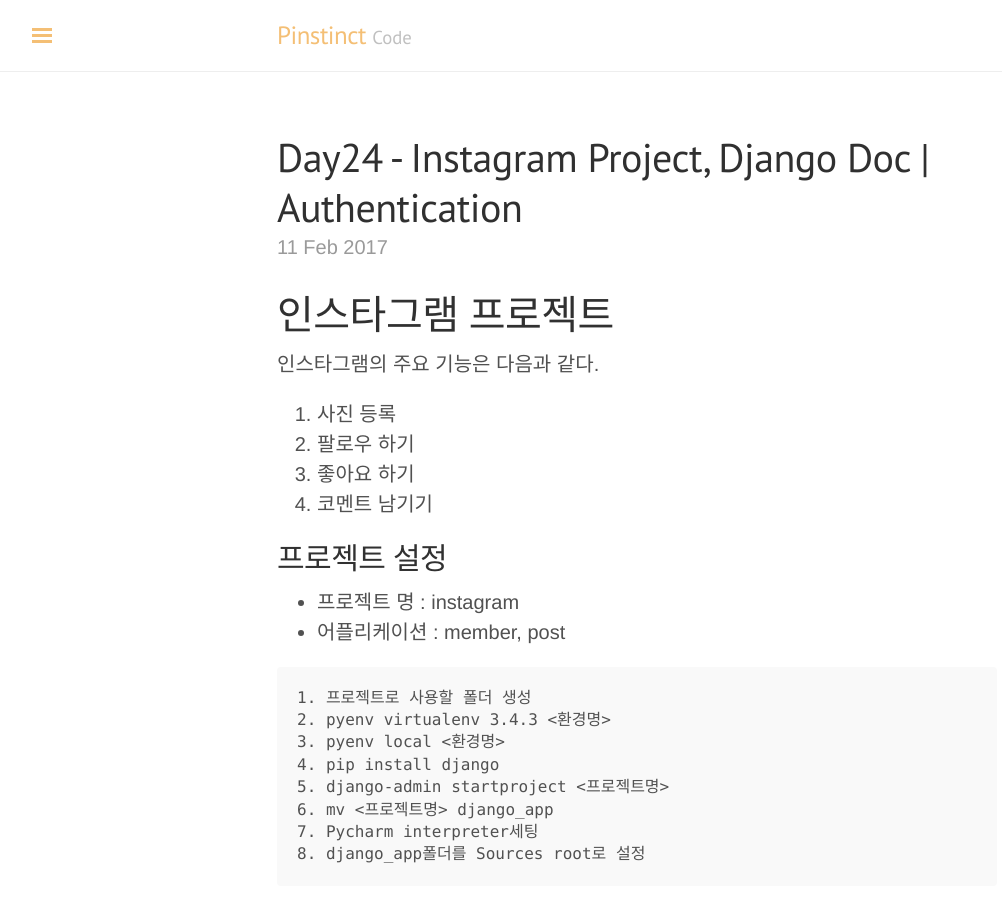
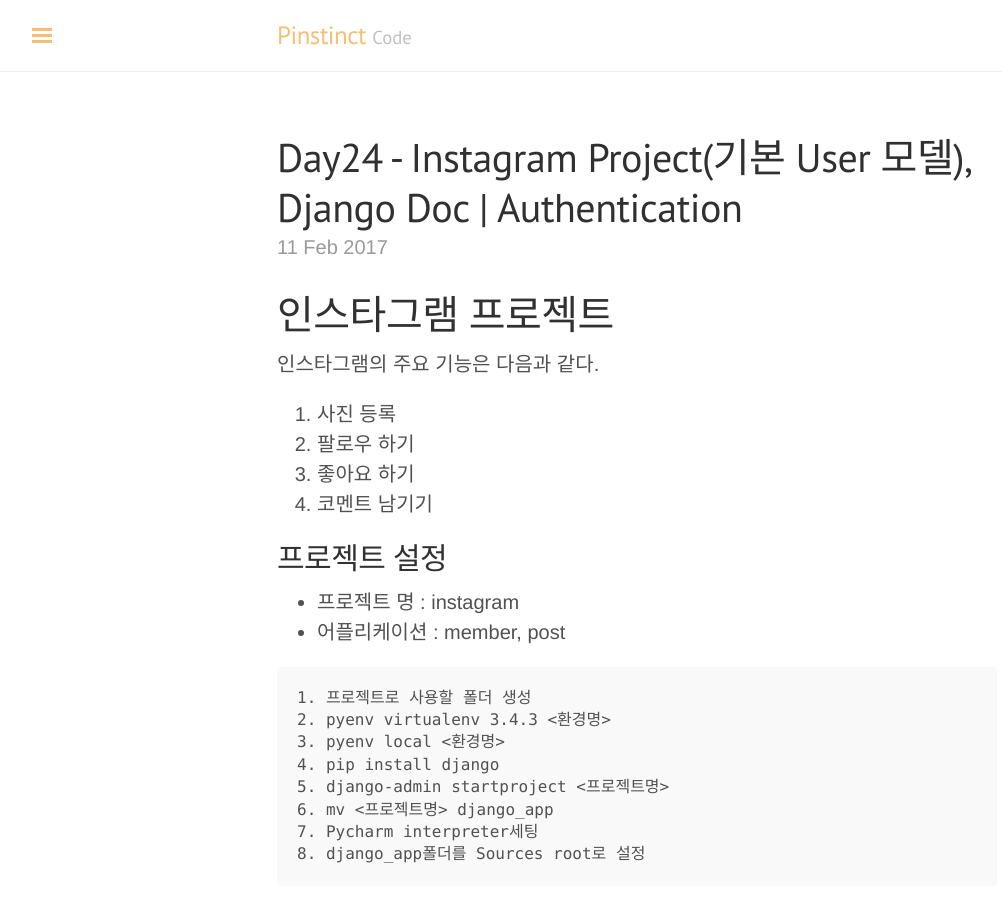
Before and after one commit to pinstinct/pinstinct.github.com, a Jekyll site: the page built from _posts/2017-02-11-wps-24.md, in a window 1280 px wide and 900 px high. Shown: the whole window, without its empty margins (3-1005 px from the left). Built offline with Jekyll 4.4.1, drawn with Linux system fonts in a browser that asks for light colours.

Commit message:
changed title

```diff
--- a/_posts/2017-02-11-wps-24.md
+++ b/_posts/2017-02-11-wps-24.md
@@ -1,6 +1,6 @@
 ---
 layout: post
-title: Day24 - Instagram Project, Django Doc | Authentication
+title: Day24 - Instagram Project(기본 User 모델), Django Doc | Authentication
 categories: wps
 tags: [fastcampus, python, django, code]
 ---
```
